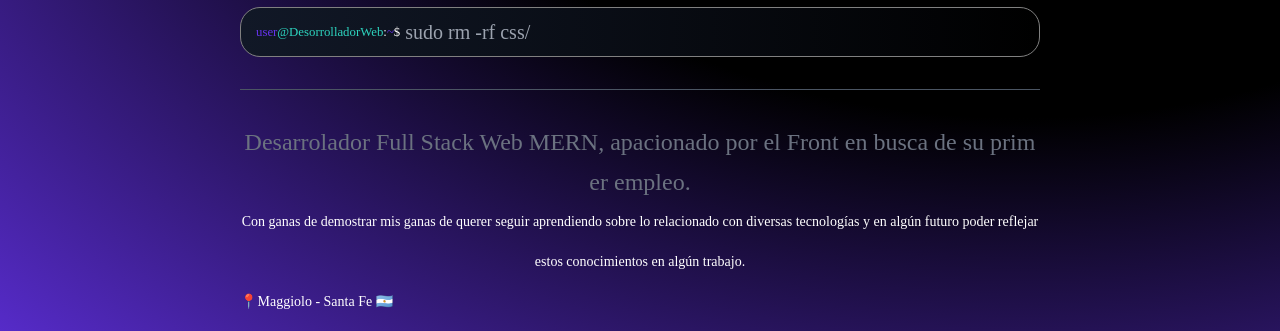
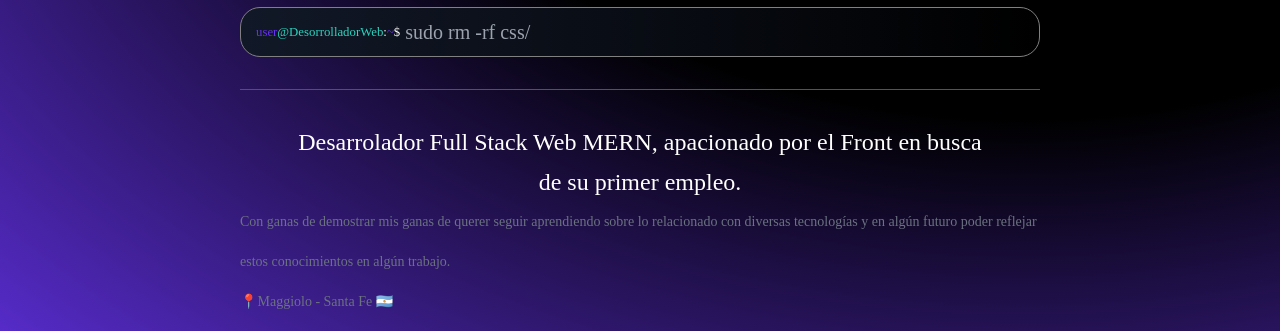
Before and after one commit to RamiroUrt/Porfolio-Ramiro.Urteaga, an Astro site: page / in a window 1280 px wide. Shown: the part 442-773 px from the top of the page. Built offline with nearby package versions, Linux system fonts and the light colour scheme; Astro itself is replaced by a stand-in of ours.

Commit message:
Estilov2

```diff
--- a/src/layouts/Layout.astro
+++ b/src/layouts/Layout.astro
@@ -20,7 +20,7 @@ const { description, title } = Astro.props;
 		<meta name="viewport" content="width=device-width" />
 		<meta name="generator" content={Astro.generator} />
 		<title>{title}</title>
-		<link rel="shortcut icon" href="./IMG/25185.png" />
+		<link rel="shortcut icon" href="../../public/IMG/25185.png" />
 	</head>
 	<body>
 		<div class="fixed inset-0 -z-10 h-full w-full items-center px-5 py-24 [background:radial-gradient(120%_125%_at_80%_20%,#000_40%,#63e_100%)]"></div>
--- a/src/pages/index.astro
+++ b/src/pages/index.astro
@@ -23,9 +23,9 @@ import Frameworks from '../components/Frameworks.astro'
 			  </div>
 			<section class="leading-[2.5rem] break-all w-[40em] max-w-[900px] " id="sobreMi">
 				<hr class="my-[10px] my-[2rem] border-gray-600">
-				<h2 class="text-[24px] justify-center flex text-center text-gray-500">Desarrolador Full Stack Web MERN, apacionado por el Front en busca de su primer empleo.</h2>
-				<p class="text-[14px] flex text-center">Con ganas de demostrar mis ganas de querer seguir aprendiendo sobre lo relacionado con diversas tecnologías y en algún futuro poder reflejar estos conocimientos en algún trabajo.</p>
-				<p class="text-[14px]">📍Maggiolo - Santa Fe 🇦🇷</p>
+					<h2 class="text-[24px] flex text-center items-center aling-center mx-[3.5rem]">Desarrolador Full Stack Web MERN, apacionado por el Front en busca de su primer empleo.</h2>
+				<p class="text-[14px] flex text-gray-500">Con ganas de demostrar mis ganas de querer seguir aprendiendo sobre lo relacionado con diversas tecnologías y en algún futuro poder reflejar estos conocimientos en algún trabajo.</p>
+				<p class="text-[14px] text-gray-500">📍Maggiolo - Santa Fe 🇦🇷</p>
 			</section>
 
 			<section class="gap-2">
```
